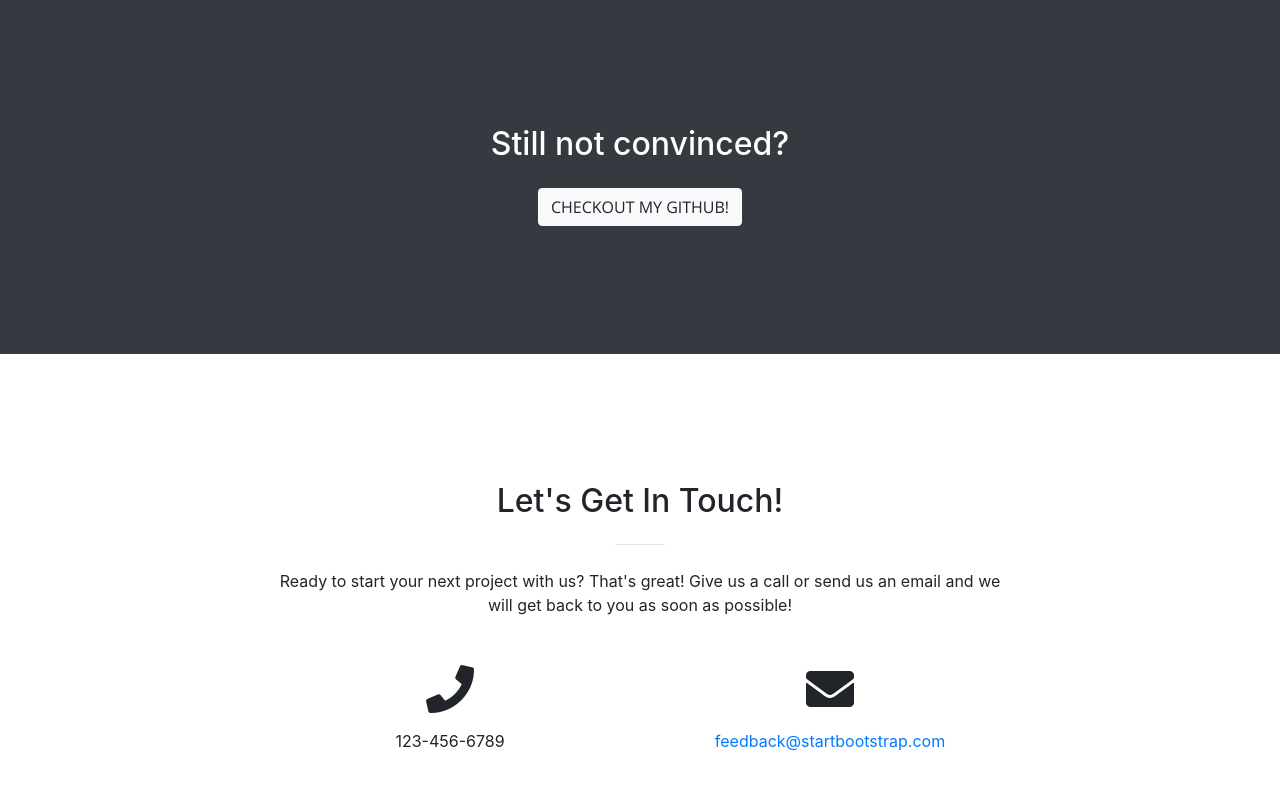
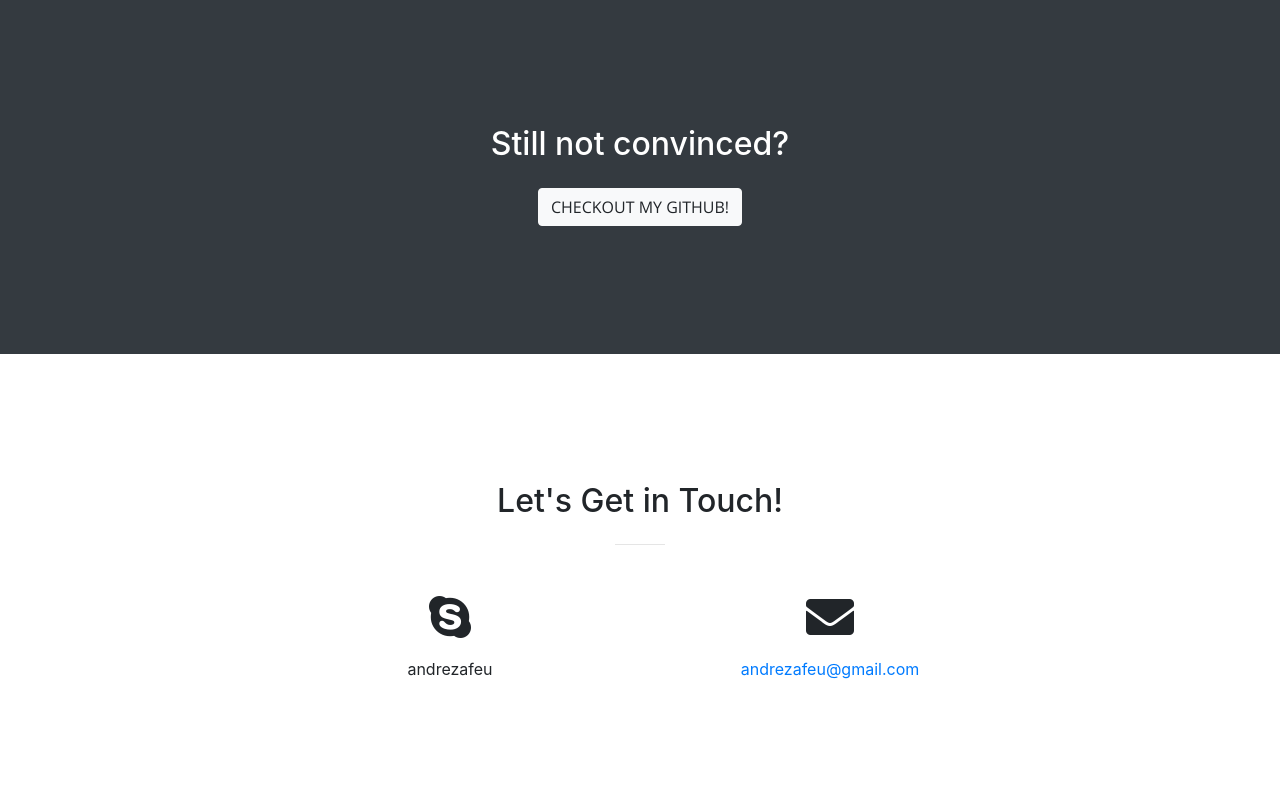
Before and after one commit to andrezafeu/andrezafeu.github.io, a website with bundled scripts: page index.html in a window 1280 px wide. Shown: the part 2581-3370 px from the top of the page. Built offline with nearby package versions, Linux system fonts and the light colour scheme.

Commit message:
Update contact section

```diff
--- a/index.html
+++ b/index.html
@@ -248,20 +248,20 @@
       <div class="container">
         <div class="row">
           <div class="col-lg-8 mx-auto text-center">
-            <h2 class="section-heading">Let's Get In Touch!</h2>
+            <h2 class="section-heading">Let's Get in Touch!</h2>
             <hr class="my-4">
-            <p class="mb-5">Ready to start your next project with us? That's great! Give us a call or send us an email and we will get back to you as soon as possible!</p>
+            <p class="mb-5"></p>
           </div>
         </div>
         <div class="row">
           <div class="col-lg-4 ml-auto text-center">
-            <i class="fas fa-phone fa-3x mb-3 sr-contact-1"></i>
-            <p>123-456-6789</p>
+            <i class="fab fa-skype fa-3x mb-3 sr-contact-1"></i>
+            <p>andrezafeu</p>
           </div>
           <div class="col-lg-4 mr-auto text-center">
             <i class="fas fa-envelope fa-3x mb-3 sr-contact-2"></i>
             <p>
-              <a href="mailto:your-email@your-domain.com">feedback@startbootstrap.com</a>
+              <a href="mailto:andrezafeu@gmail.com">andrezafeu@gmail.com</a>
             </p>
           </div>
         </div>
```
